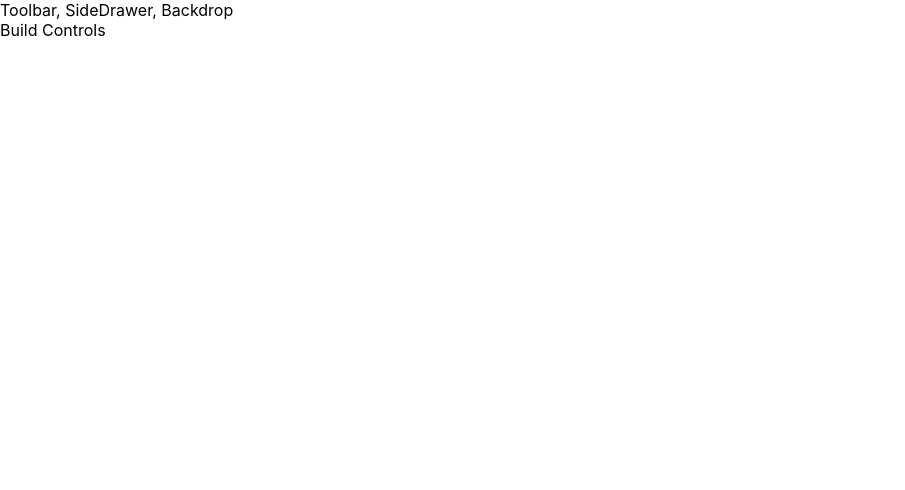
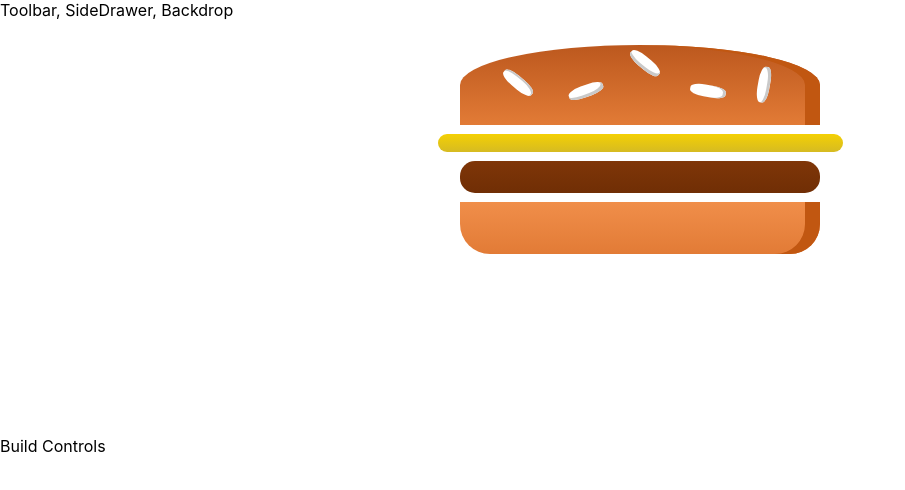
Before and after one commit to andreidana/burger_creator, a React (Create React App) app in the folder burger-creator/: page / in a window 1280 px wide. Shown: the top 490 px of the page, without its empty margins (0-905 px from the left). Built offline with nearby package versions, Linux system fonts and the light colour scheme.

Commit message:
fix classes not working

```diff
--- a/burger-creator/src/components/Burger/Burger.js
+++ b/burger-creator/src/components/Burger/Burger.js
@@ -1,11 +1,11 @@
 import React from 'react';
 
 import BurgerIngredient from './BurgerIngredient/BurgerIngredient';
-import classes from './Burger.css';
+import './Burger.css';
 
 const burger = (props) => {
   return (
-    <div className={classes.Burger}>
+    <div className="Burger">
       <BurgerIngredient type="bread-top" />
       <BurgerIngredient type="cheese" />
       <BurgerIngredient type="meat" />
--- a/burger-creator/src/components/Burger/BurgerIngredient/BurgerIngredient.js
+++ b/burger-creator/src/components/Burger/BurgerIngredient/BurgerIngredient.js
@@ -1,7 +1,7 @@
 import React, {Component} from 'react';
 import PropTypes from 'prop-types';
 
-import classes from './BurgerIngredient.css';
+import './BurgerIngredient.css';
 
 class BurgerIngredient extends Component {
   render () {
@@ -9,27 +9,27 @@ class BurgerIngredient extends Component {
 
     switch (this.props.type) {
       case ('bread-bottom'):
-        ingredient = <div className={classes.BreadBottom}></div>;
+        ingredient = <div className="BreadBottom"></div>;
         break;
       case ('bread-top'):
         ingredient = (
-          <div className={classes.BreadTop}>
-            <div className={classes.Seeds1}></div>
-            <div className={classes.Seeds2}></div>
+          <div className="BreadTop">
+            <div className="Seeds1"></div>
+            <div className="Seeds2"></div>
           </div>
         );
         break;
       case ('meat'):
-        ingredient = <div className={classes.Meat}></div>;
+        ingredient = <div className="Meat"></div>;
         break;
       case ('cheese'):
-        ingredient = <div className={classes.Cheese}></div>;
+        ingredient = <div className="Cheese"></div>;
         break;
       case ('salad'):
-        ingredient = <div className={classes.Salad}></div>;
+        ingredient = <div className="Salad"></div>;
         break;
       case ('bacon'):
-        ingredient = <div className={classes.Bacon}></div>;
+        ingredient = <div className="Bacon"></div>;
         break;
       default:
         ingredient = null;
--- a/burger-creator/src/components/Layout/Layout.js
+++ b/burger-creator/src/components/Layout/Layout.js
@@ -1,14 +1,14 @@
 import React from 'react';
 
 import Aux from '../../hoc/Auxiliary';
-import classes from './Layout.css';
+import './Layout.css';
 
 const layout = (props) => (
   <Aux>
     <div>
       Toolbar, SideDrawer, Backdrop
     </div>
-    <main className={classes.Content}>
+    <main className="Content">
       {props.children}
     </main>
   </Aux>
```
